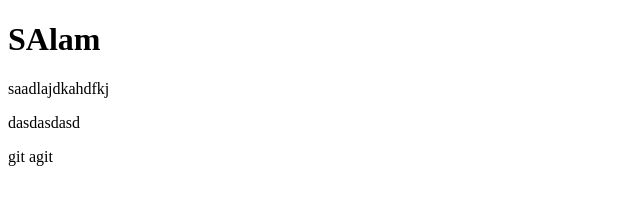
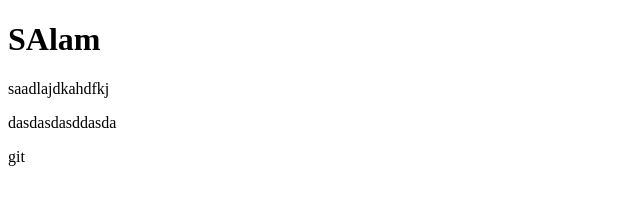
Before and after one commit to f-mehdibayli/Project01, a plain HTML site: page index.html in a window 1280 px wide. Shown: the full height of the page, 0-640 px from the left. Drawn offline with Linux system fonts and the light colour scheme.

Commit message:
YENI dasdas

```diff
--- a/index.html
+++ b/index.html
@@ -9,6 +9,6 @@
 <body>
     <h1>SAlam </h1>
     <p>saadlajdkahdfkj</p>
-    <p>dasdasdasd</p>
+    <p>dasdasdasddasda</p>
 </body>
-</html>git agit
+</html>git
```
